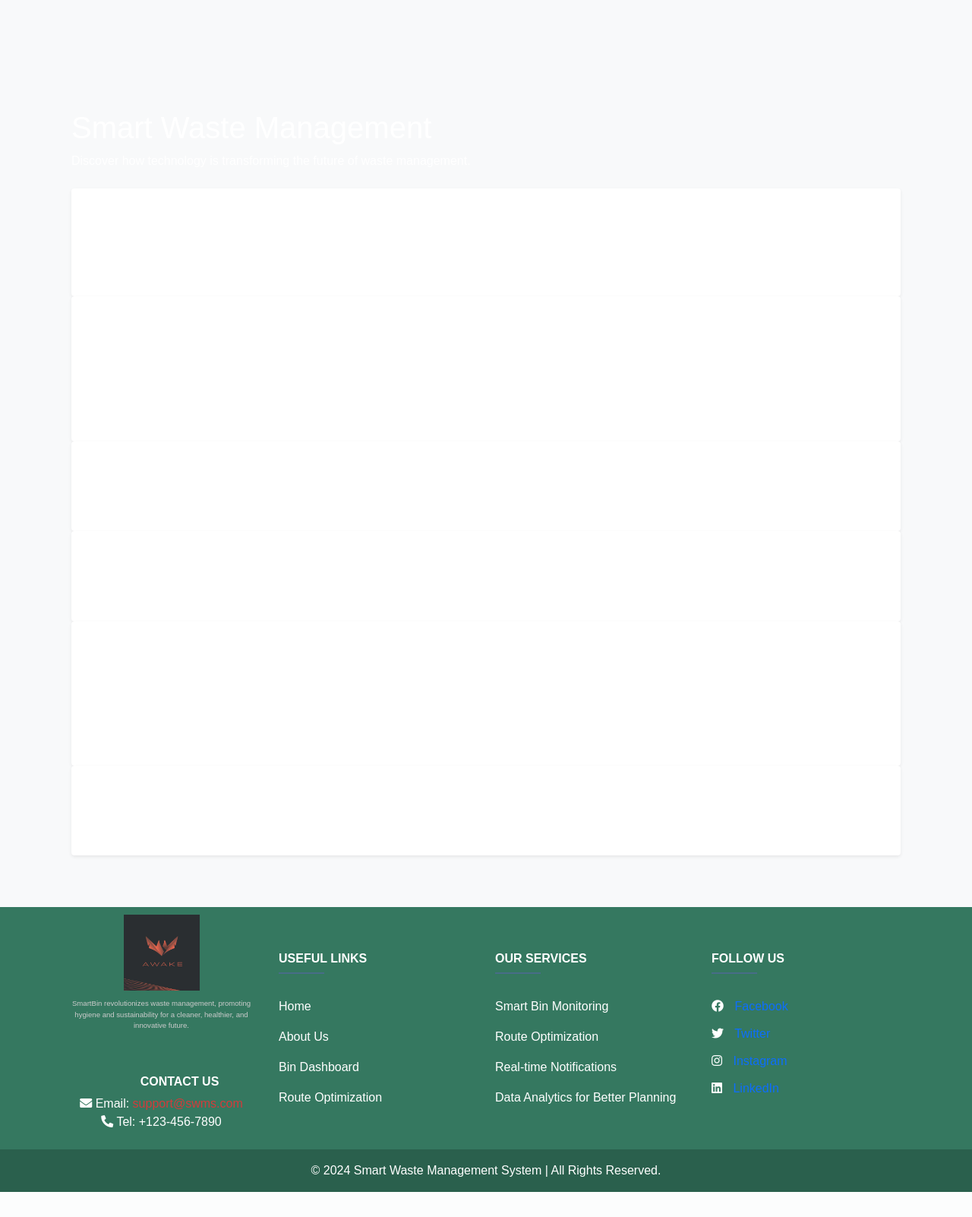
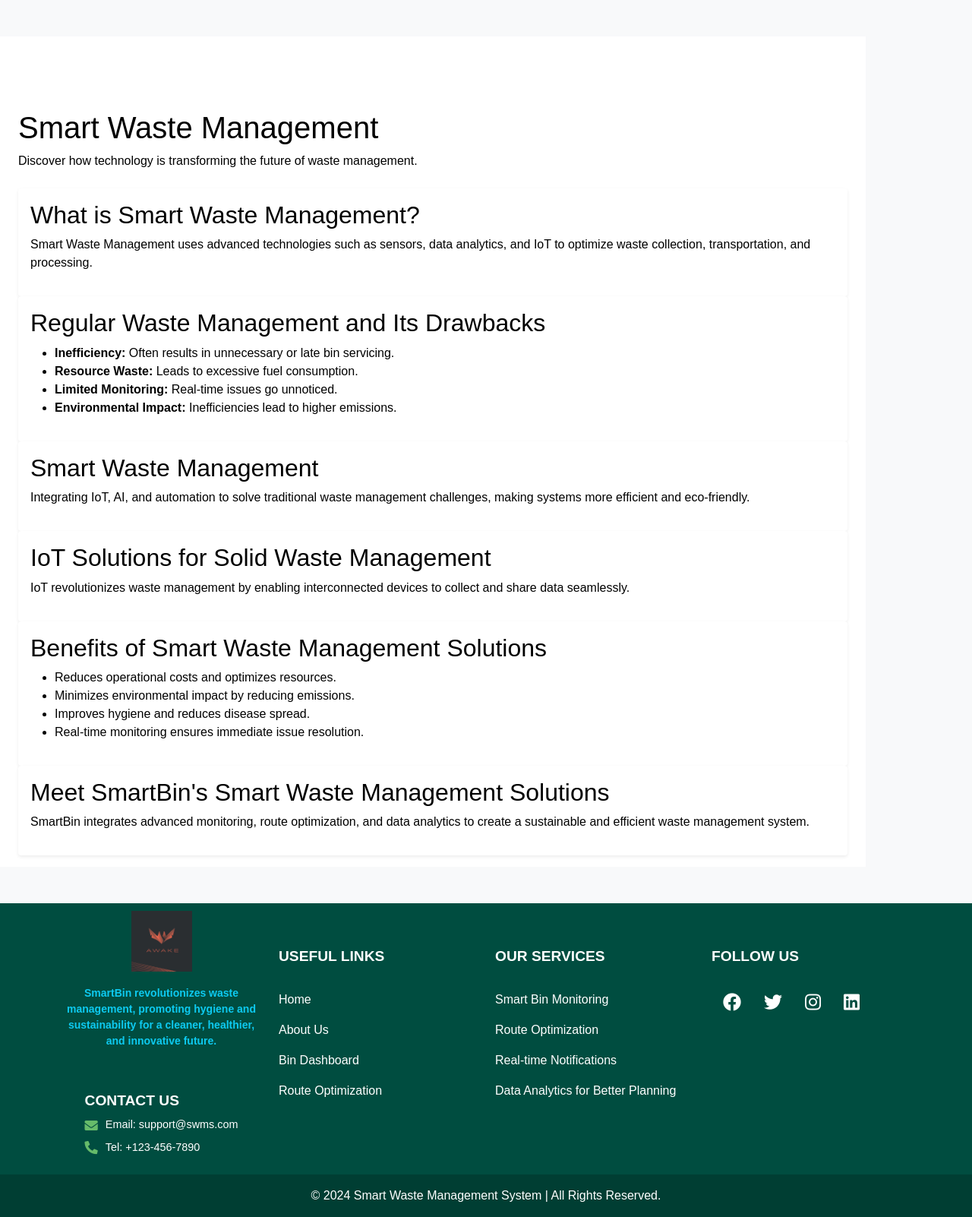
Before and after one commit to Gatmach/SWM-System, a Django app: page /bins/ in a window 1280 px wide. Shown: the part 72-1674 px from the top of the page at 76% size. Before the commit the page ends 1641 px from the top, so only its background shows below. Run offline with Django 5.2, Linux system fonts and the light colour scheme.

Commit message:
edit version of footer

```diff
--- a/SWMS_project/smart_bins/static/smart_bins/main.css
+++ b/SWMS_project/smart_bins/static/smart_bins/main.css
@@ -1,16 +1,15 @@
-/* ===================== Root Variables for Color Themes ===================== */
+
 :root {
-    --primary-color: #008080; /* Teal */
-    --secondary-color: #90EE90; /* Light Green */
-    --background-color: #f8f9fa; /* Light Gray */
+    --primary-color: #008080;
+    --secondary-color: #90EE90;
+    --background-color: #f8f9fa;
     --text-color: white;
-    --bg-color: #004d40; /* Dark Green */
+    --bg-color: #004d40;
     --footer-text-color: white;
-    --link-color: #66bb6a; /* Light Green */
+    --link-color: #66bb6a;
     --hover-color: white;
 }
 
-/* ===================== Global Reset & Base Styles ===================== */
 * {
     margin: 0;
     padding: 0;
@@ -20,63 +19,139 @@
 body {
     font-family: Arial, sans-serif;
     line-height: 1.5;
-    background-color: var(--background-color) !important;
+    background-color: var(--background-color);
     color: var(--text-color);
 }
 
-/* ===================== Navbar ===================== */
 .custom-navbar {
-    background-color: var(--bg-color) !important; /* Dark Green */
+    background-color: var(--bg-color) ;
 }
 
 .custom-navbar .navbar-nav .nav-link {
-    color: white !important; /* Ensure links are white */
+    color: white ;
 }
 
 .custom-navbar .navbar-nav .nav-link:hover {
-    color: var(--secondary-color) !important; /* Light Green on Hover */
+    color: var(--secondary-color) ;
     transition: color 0.3s ease-in-out;
     transform: scale(1.05);
 }
 
-/* ===================== Main Content ===================== */
 main {
-    padding: 20px;
+    padding: 15px;
+    background-color:white;
+    color:black;
 }
-/* Footer Section Styles */
+
 footer {
-    background-color: #1c2331;
+    background-color: #004d40;
     color: white;
 }
 
 footer .row {
     display: flex;
-    flex-wrap: wrap; /* Allow columns to wrap on smaller screens */
-    justify-content: center; /* Center content horizontally */
+    flex-wrap: wrap;
+    justify-content: space-between;
+    align-items: stretch;
 }
 
 footer .col-md-3, footer .col-lg-2, footer .col-xl-3 {
-    flex: 1 1 200px; /* Ensure the columns have a minimum width but are flexible */
+    flex: 1 1 200px;
     margin: 10px;
+    display: flex;
+    flex-direction: column;
 }
 
 footer .col-md-3 h6, footer .col-lg-2 h6, footer .col-xl-2 h6 {
     font-weight: bold;
 }
 
-footer .social-links-container i {
-    margin-right: 10px;
+.social-icons {
+    display: flex;
+    gap: 30px;
+    padding-left: 15px;
 }
+.social-icons a {
+    font-size: 1.5em;
+    color: white;
+    transition: transform 0.3s ease-in-out, color 0.3s ease-in-out;
+}
+
+.social-icons a:hover {
+    color: #66bb6a;
+    transform: scale(1.3);
+    padding-left:5px;
+}
+.contact-details {
+    display: flex;
+    flex-direction: column;
+    align-items: flex-start;
+    justify-content: center;
+    gap: 8px;
+    text-align: left;
+    margin-top: 10px;
+}
+
+.contact-details div {
+    display: flex;
+    align-items: center;
+    gap: 10px;
+    font-size: 0.9em;
+    color: white;
+}
+
+.contact-details i {
+    color: var(--link-color);
+    font-size: 1.2em;
+}
+
 footer a {
-    text-decoration: none; /* Remove underline */
+    text-decoration: none;
 }
-/* Stacking columns on smaller screens */
+footer h6 {
+    font-weight: bold;
+    font-size: 1.2em;
+}
+p a {
+    transition: padding-left 0.3s ease-in-out;
+}
+
+p a:hover {
+    padding-left: 8px;
+    color:red;
+}
+@media (max-width: 768px) {
+    .hero-section {
+        text-align: center;
+        padding: 30px 15px;
+    }
+
+    .hero-title {
+        font-size: 2rem;
+    }
+
+    .welcome-text {
+        font-size: 1.2rem;
+    }
+
+    .carousel-image {
+        min-height: 450px;
+    }
+}
+
 @media (max-width: 768px) {
     footer .row {
-        flex-direction: column; /* Stack columns vertically on small screens */
+        flex-direction: column;
     }
-
-    footer .col-md-3, footer .col-lg-3, footer .col-xl-3 {
+    footer .col-md-3,
+    footer .col-lg-3,
+    footer .col-xl-3 {
+        text-align: center;
+        margin-bottom:5px;
+        gap: 10px;
+    }
+    .contact-details {
+        align-items: center;
         text-align: center;
     }
 }
--- a/SWMS_project/smart_bins/templates/smart_bins/base.html
+++ b/SWMS_project/smart_bins/templates/smart_bins/base.html
@@ -25,8 +25,7 @@
         <nav class="navbar navbar-expand-lg custom-navbar">
             <div class="container-fluid">
                 <!-- Navbar Brand -->
-                <a class="navbar-brand mx-3" href="{% url 'smart_bins_home' %}">Smart Bins</a>
-
+                <a class="navbar-brand mx-3">Smart Bins</a>
                 <!-- Navbar Toggle Button -->
                 <button class="navbar-toggler" type="button" data-bs-toggle="collapse" data-bs-target="#navbarNav">
                     <span class="navbar-toggler-icon"></span>
@@ -35,9 +34,7 @@
                 <!-- Collapsible Navbar Menu -->
                 <div class="collapse navbar-collapse" id="navbarNav">
                     <ul class="navbar-nav ms-5 mt-3 pe-3 text-center">
-                        <li class="nav-item">
-                            <a class="nav-link active" href="{% url 'smart_bins_home' %}">Home</a>
-                        </li>
+                        <li class="nav-item"><a class="nav-link active" href="{% url 'smart_bins_home' %}">Home</a></li>
                         <li class="nav-item"><a class="nav-link" href="{% url 'about_us' %}">About Us</a></li>
                         <li class="nav-item"><a class="nav-link" href="{% url 'dashboard' %}">Bin Dashboard</a></li>
                         <li class="nav-item"><a class="nav-link" href="{% url 'route_dashboard' %}">Route Optimization</a></li>
@@ -49,13 +46,35 @@
     </header>
 
     <!-- Main Content Block -->
-    <main class="container mt-5 pt-5">
+    <main class="container mt-5 pt-5 ms-0">
         {% block content %}
+        <!--Hero section-->
+        <div class="container-fluid px-0 mb-5">
+            <div id="header-carousel" class="carousel slide" data-bs-ride="carousel">
+                <div class="carousel-inner">
+                    <div class="carousel-item active">
+                        <img class="w-100 carousel-image" src="/static/smart_bins/Images/hero.jpg" alt="Smart Waste Management System">
+                        <div class="carousel-caption hero-section">
+                            <div class="container">
+                                <div class="row justify-content-start">
+                                    <div class="col-lg-8 text-start">
+                                        <p class="fs-4 text-white welcome-text">Welcome</p>
+                                        <h1 class="display-1 text-white mb-5 animated slideInRight hero-title">
+                                            Smart Waste Management System
+                                        </h1>
+                                    </div>
+                                </div>
+                            </div>
+                        </div>
+                    </div>
+                </div>
+            </div>
+        </div>
         {% endblock %}
     </main>
 
     <!-- Footer Section -->
-    <footer class="text-center text-lg-start text-white" style="background-color: #357860">
+    <footer class="text-center text-lg-start text-white" >
         <!-- Section: Links -->
         <section>
             <div class="container text-center text-md-start mt-5">
@@ -63,17 +82,20 @@
                     <!-- Smart Bins Column -->
                     <div class="col-md-3 col-lg-4 col-xl-3 mx-auto mb-4">
                         <div class="footer-top d-flex flex-column align-items-center">
-                            <img class="footer-logo" src="{% static 'smart_bins/Images/logo.jpeg' %}" alt="Logo" style="max-width: 100px; margin-bottom: 10px;">
+                            <img class="footer-logo" src="{% static 'smart_bins/Images/logo.jpeg' %}" alt="Logo" style="max-width: 80px; margin-bottom: 10px;">
                             <div class="mission-content text-center mb-4">
-                                <small></small>
-                                <p style="font-weight: 300; font-size: 0.6em; color: #ccc;">
-                                    SmartBin revolutionizes waste management, promoting hygiene and sustainability for a cleaner, healthier, and innovative future.
-                                </p>
+                                <small>
+                                    <p class="mission-title fw-bold fs-0.5 text-info mt-2">
+                                        SmartBin revolutionizes waste management, promoting hygiene and sustainability for a cleaner, healthier, and innovative future.
+                                    </p>
+                                </small>
                             </div>
-                            <div class="contact-info text-center">
-                                <h6 class="text-uppercase fw-bold text-white pt-3 ms-5 align-items-flex-start">Contact Us</h6>
-                                <div><i class="fas fa-envelope" style="margin-right: 0px;"></i> Email: <a href="mailto:support@swms.com" style="color: #d33b3b; margin-right: 0px;">support@swms.com</a></div>
-                                <div><i class="fas fa-phone-alt"></i> Tel: +123-456-7890</div>
+                            <div class="contact-info text-center text-md-start">
+                                <h6 class="text-uppercase fw-bold text-white pt-3">Contact Us</h6>
+                                <div class="contact-details">
+                                    <div><i class="fas fa-envelope"></i> <span>Email: <a href="mailto:support@swms.com" class="text-white">support@swms.com</a></span></div>
+                                    <div><i class="fas fa-phone-alt"></i> <span>Tel: +123-456-7890</span></div>
+                                </div>
                             </div>
                         </div>
                     </div>
@@ -81,31 +103,29 @@
                     <!-- Other Columns -->
                     <div class="col-md-3 col-lg-2 col-xl-2 mx-auto mb-4">
                         <h6 class="text-uppercase fw-bold text-white pt-5">Useful links</h6>
-                        <hr class="mb-4 mt-0 d-inline-block mx-auto" style="width: 60px; background-color: #7c4dff; height: 2px" />
-                        <p><a href="https://www.sciencedirect.com/science/article/pii/S2772415822000189" class="text-white" target="_blank">Home</a></p>
-                        <p><a href="https://www.pnas.org/doi/10.1073/pnas.082080899" class="text-white" target="_blank">About Us</a></p>
-                        <p><a href="https://www.ncbi.nlm.nih.gov/pmc/articles/PMC3710332/" class="text-white" target="_blank">Bin Dashboard</a></p>
-                        <p><a href="https://www.ncbi.nlm.nih.gov/pmc/articles/PMC3710332/" class="text-white" target="_blank">Route Optimization</a></p>
+                        <hr class="mb-4 mt-0 d-inline-block mx-auto" style="width: 2px; background-color: #004d40; height: 2px" />
+                        <p><a href="{% url 'smart_bins_home' %}" class="text-white" target="_blank">Home</a></p>
+                        <p><a href="{% url 'about_us' %}" class="text-white" target="_blank">About Us</a></p>
+                        <p><a href="{% url 'dashboard' %}" class="text-white" target="_blank">Bin Dashboard</a></p>
+                        <p><a href="{% url 'route_dashboard' %}" class="text-white" target="_blank">Route Optimization</a></p>
                     </div>
 
                     <div class="col-md-3 col-lg-2 col-xl-2 mx-auto mb-4">
                         <h6 class="text-uppercase fw-bold text-white pt-5">Our Services</h6>
-                        <hr class="mb-4 mt-0 d-inline-block mx-auto" style="width: 60px; background-color: #7c4dff; height: 2px" />
-                        <p><a href="https://www.sciencedirect.com/science/article/pii/S2772415822000189" class="text-white" target="_blank">Smart Bin Monitoring</a></p>
-                        <p><a href="https://www.pnas.org/doi/10.1073/pnas.082080899" class="text-white" target="_blank">Route Optimization</a></p>
-                        <p><a href="https://www.ncbi.nlm.nih.gov/pmc/articles/PMC3710332/" class="text-white" target="_blank">Real-time Notifications</a></p>
-                        <p><a href="https://www.ncbi.nlm.nih.gov/pmc/articles/PMC3710332/" class="text-white" target="_blank">Data Analytics for Better Planning</a></p>
+                        <hr class="mb-4 mt-0 d-inline-block mx-auto" style="width: 2px; background-color: #004d40; height: 2px" />
+                        <p><a href="#" class="text-white" target="_blank">Smart Bin Monitoring</a></p>
+                        <p><a href="#" class="text-white" target="_blank">Route Optimization</a></p>
+                        <p><a href="#" class="text-white" target="_blank">Real-time Notifications</a></p>
+                        <p><a href="#" class="text-white" target="_blank">Data Analytics for Better Planning</a></p>
                     </div>
-
                     <div class="col-md-3 col-lg-3 col-xl-3 mx-auto mb-4">
                         <div class="social-links-container">
-                            <h6 class="text-uppercase fw-bold text-white pt-5">Follow Us</h6>
-                            <hr class="mb-4 mt-0 d-inline-block mx-auto" style="width: 60px; background-color: #7c4dff; height: 2px" />
-                            <div style="align-items:start; font-weight:500;">
-                                <span><i class="fab fa-facebook mr-3" style="margin-bottom: 17px;"></i> <a href="#">Facebook</a></span><br>
-                                <span><i class="fab fa-twitter mr-3" style="margin-bottom: 17px;"></i> <a href="#">Twitter</a></span><br>
-                                <span><i class="fab fa-instagram mr-3" style="margin-bottom: 17px;"></i> <a href="#">Instagram</a></span><br>
-                                <span><i class="fab fa-linkedin mr-3" style="margin-bottom: 17px;"></i> <a href="#">LinkedIn</a></span>
+                            <h6 class="text-uppercase fw-bold text-white pt-5">Follow Us</h6> <br>
+                            <div class="social-icons">
+                                <a href="#"><i class="fab fa-facebook"></i></a>
+                                <a href="#"><i class="fab fa-twitter"></i></a>
+                                <a href="#"><i class="fab fa-instagram"></i></a>
+                                <a href="#"><i class="fab fa-linkedin"></i></a>
                             </div>
                         </div>
                     </div>
```
Also changed, not shown: SWMS_project/smart_bins/static/smart_bins/Images/dario-rawert-GNFBMv5ZMmI-unsplash.jpg (added), SWMS_project/smart_bins/static/smart_bins/Images/hero.jpg (added).
